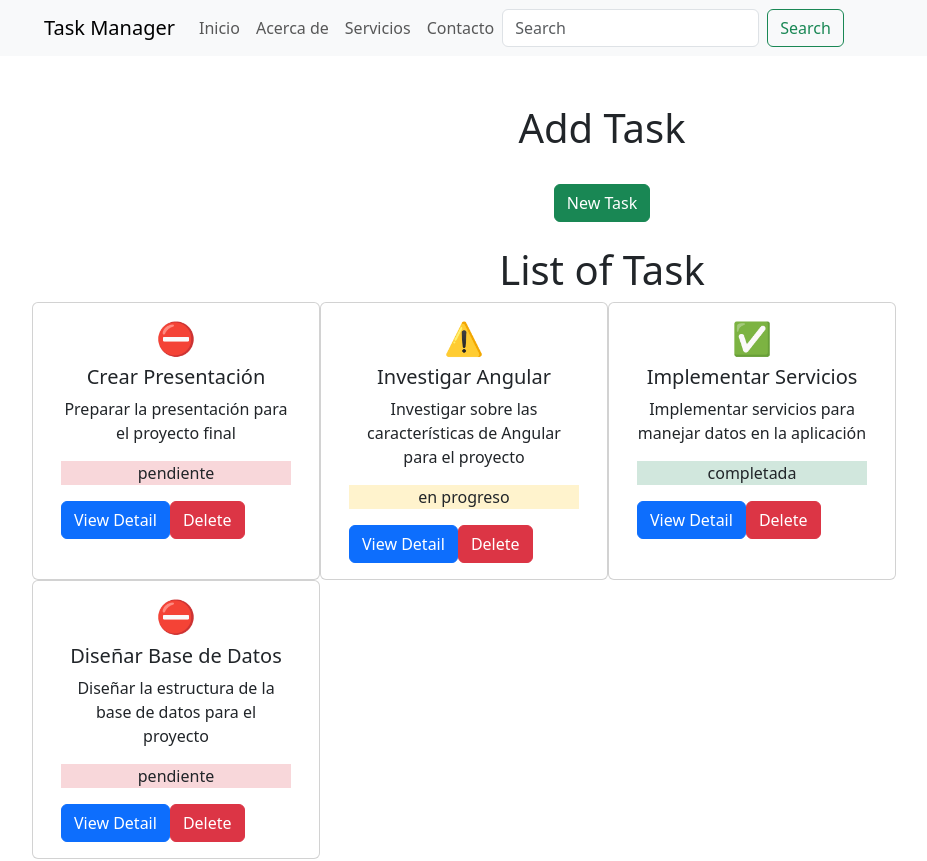
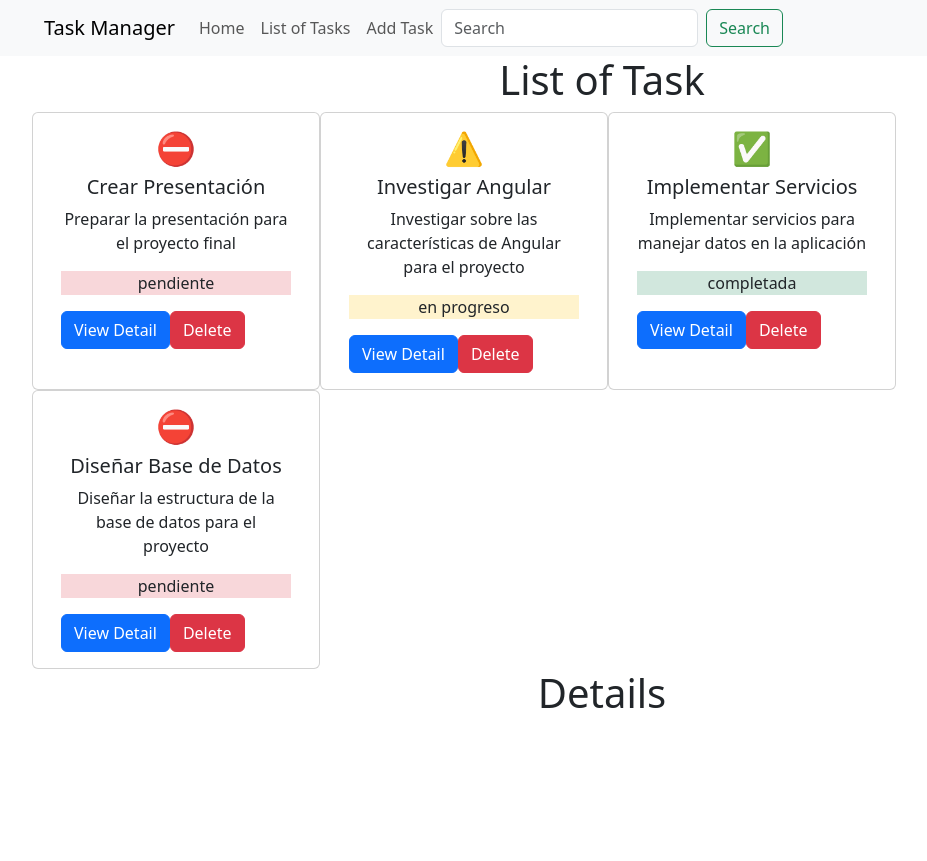
Before and after one commit to iivansaanchez/TaskManager, an Angular app: page /tasks/1 in a window 1280 px wide. Before the commit this address led to /. Shown: the top 861 px of the page, without its empty margins (38-965 px from the left). After the commit the page ends 800 px from the top, so only its background shows below. Built offline with nearby package versions, Linux system fonts and the light colour scheme.

Commit message:
Inicio fase 5

```diff
--- a/src/app/app.component.html
+++ b/src/app/app.component.html
@@ -1,5 +1,4 @@
-<app-navbar (busqueda)="obtenerBusqueda($event)"></app-navbar>
+<app-navbar></app-navbar>
 <div>
-  <app-task-list (tareaSeleccionada)="getTask($event)" [tareaBuscada]="titulo"></app-task-list>
-  <app-task-detail [tareaSeleccionada]="taskSelected"></app-task-detail>
+  <router-outlet></router-outlet>
 </div>
--- a/src/app/app.routes.ts
+++ b/src/app/app.routes.ts
@@ -1,3 +1,15 @@
 import { Routes } from '@angular/router';
+import { TaskListComponent } from './task/task-list/task-list.component';
+import { TaskDetailComponent } from './task/task-detail/task-detail.component';
+import { TaskFormComponent } from './task/task-form/task-form.component';
+import { HomeComponent } from './pages/home/home.component';
 
-export const routes: Routes = [];
+export const routes: Routes = [
+
+    {path:'', component: HomeComponent},
+    {path:'tasks', component: TaskListComponent,
+        children: [
+            {path:':id',component:TaskDetailComponent}
+        ]},
+    {path:'add', component: TaskFormComponent},
+];
--- /dev/null
+++ b/src/app/pages/home/home.component.html
@@ -0,0 +1,4 @@
+<div class="container text-center mt-5">
+    <h1 class="mb-4">Bienvenido a Task Manager</h1>
+    <img src="https://media.istockphoto.com/id/1092571024/es/foto/para-hacer-la-lista-en-el-cuaderno-con-el-calendario.jpg?s=612x612&w=0&k=20&c=Hd5bSPwS-3i_hp3wbnL2P4VytC08T9riJEy2zCF05v8=" alt="Welcome" class="img-fluid rounded shadow">
+  </div>
--- a/src/app/shared/navbar/navbar.component.html
+++ b/src/app/shared/navbar/navbar.component.html
@@ -7,16 +7,13 @@
       <div class="collapse navbar-collapse" id="navbarNav">
         <ul class="navbar-nav ml-auto">
           <li class="nav-item">
-            <a class="nav-link" href="#">Inicio</a>
+            <a class="nav-link" href="/">Home</a>
           </li>
           <li class="nav-item">
-            <a class="nav-link" href="#">Acerca de</a>
+            <a class="nav-link" href="/tasks">List of Tasks</a>
           </li>
           <li class="nav-item">
-            <a class="nav-link" href="#">Servicios</a>
-          </li>
-          <li class="nav-item">
-            <a class="nav-link" href="#">Contacto</a>
+            <a class="nav-link" href="/add">Add Task</a>
           </li>
         </ul>
         <form class="d-flex" role="search">
--- a/src/app/task/task-detail/task-detail.component.ts
+++ b/src/app/task/task-detail/task-detail.component.ts
@@ -11,11 +11,5 @@ import { Task } from '../../interfaces/task';
 })
 export class TaskDetailComponent {
 
-  @Input() tareaSeleccionada: Task = {
-    id: 0,
-    title: "",
-    description: "",
-    priority: "",
-    status: "",
-  };
+  @Input() tareaSeleccionada !: Task
 }
--- a/src/app/task/task-list/task-list.component.html
+++ b/src/app/task/task-list/task-list.component.html
@@ -1,8 +1,7 @@
-<app-task-form (sendTask)="agregarTarea($event)"></app-task-form>
 <h1 align="center">List of Task</h1>
 <div class="container mb-3">
     <div class="row">
-        @for (task of buscarTarea(); track $index) {
+        @for (task of tasks; track $index) {
             <div class="card" style="width: 18rem;">
                 <div class="card-body">
                     @if (task.priority === 'alta') {
@@ -28,11 +27,14 @@
                         <p class="card-text" align="center" class="bg-danger-subtle">{{task.status}}</p>
                     }
 
-                    <a href="#" class="btn btn-primary" (click)="seleccionarTarea(task)">View Detail</a>
+                    <button class="btn btn-primary" (click)="seleccionarTarea(task)">View Detail</button>
 
-                    <a href="#" class="btn btn-danger" (click)="deleteTask(task)">Delete</a>
+                    <button class="btn btn-danger" (click)="deleteTask(task)">Delete</button>
                 </div>
             </div>
         }
     </div>
+    <div>
+        <router-outlet></router-outlet>
+    </div>
 </div>
--- a/src/app/task/task-list/task-list.component.ts
+++ b/src/app/task/task-list/task-list.component.ts
@@ -3,18 +3,30 @@ import { Component, Output, EventEmitter, Input } from '@angular/core';
 import { TaskDetailComponent } from '../task-detail/task-detail.component';
 import { Task } from '../../interfaces/task';
 import { TaskFormComponent } from '../task-form/task-form.component';
+import { NavbarComponent } from '../../shared/navbar/navbar.component';
+import { Router, RouterOutlet } from '@angular/router';
 
 
 @Component({
   selector: 'app-task-list',
   standalone: true,
-  imports: [CommonModule, TaskDetailComponent, TaskFormComponent],
+  imports: [CommonModule, TaskDetailComponent, TaskFormComponent, NavbarComponent, RouterOutlet],
   templateUrl: './task-list.component.html',
   styleUrl: './task-list.component.css'
 })
 export class TaskListComponent {
+  //En el constructor añadimos router para usarlo luego en la funcion de navegacion
+  constructor(private router: Router) {}
+
   //En primer lugar, creamos un evento que capture la tarea selecionada
   @Output() tareaSeleccionada = new EventEmitter<Task>();
+
+  //Esta funcion sirve para llamar al evento y ejecutarlo
+  seleccionarTarea(task: Task): void{
+    this.tareaSeleccionada.emit(task);
+    this.router.navigate(['/tasks', task.id]);
+  }
+
   //Creamos una variable asociada al @Input con el mismo tipo que el objeto que emite el padre
   @Input() tareaAnadida !: Omit<Task, "id">
 
@@ -52,10 +64,6 @@ export class TaskListComponent {
     }
   ];
 
-  //Esta funcion sirve para llamar al evento y ejecutarlo
-  seleccionarTarea(task: Task): void{
-    this.tareaSeleccionada.emit(task);
-  }
 
   //Esta funcion srive para elimiar la tarea
   deleteTask(task: Task): void{
```
Also changed, not shown: src/app/pages/home/home.component.ts (added, +12 -0 lines), src/services/tasks.service.ts (added, +14 -0 lines), src/app/pages/home/home.component.css (added).
